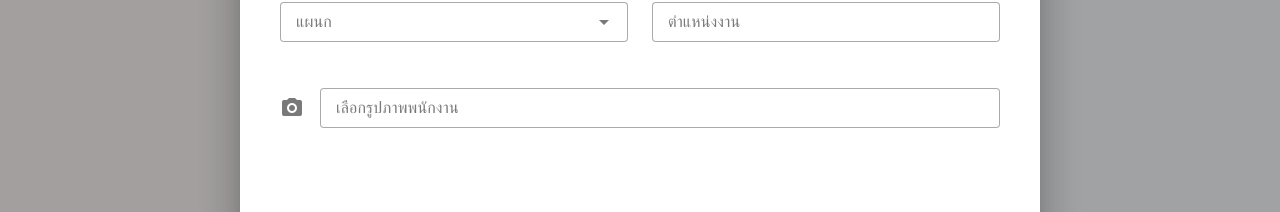
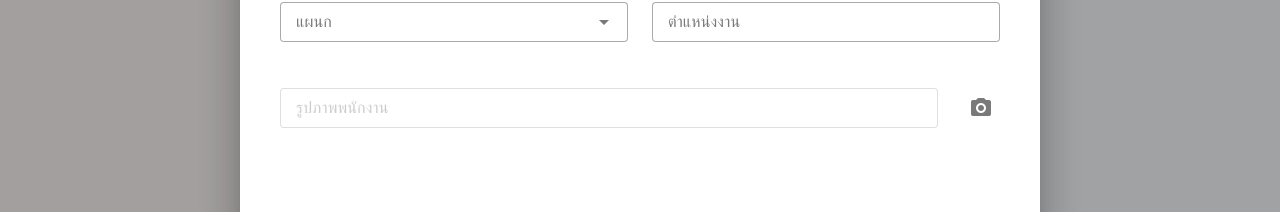
Before and after one commit to theone19/jtg_f, a Vue app: page /ctg/employee in a window 1280 px wide. Both pictures are taken after a click on the button "NEW". Shown: the part 376-588 px from the top of the page. Built offline with nearby package versions, Linux system fonts and the light colour scheme; no server answers; a small style sheet from the web is missing.

Commit message:
update from present

```diff
--- a/src/pages/employee.vue
+++ b/src/pages/employee.vue
@@ -189,17 +189,28 @@
                   </v-col>
                 </v-row>
                 <v-row>
-                  <v-col>
+                  <v-col cols="11">
+                    <v-text-field
+                      v-model="employeeData.empPicture"
+                      label="รูปภาพพนักงาน"
+                      variant="outlined"
+                      density="compact"
+                      disabled
+                    ></v-text-field>
+                  </v-col>
+                  <v-col cols="1">
                     <v-file-input
-                      v-model="employeeData.empPicture"
+                      v-model="originalImageFile"
                       label="เลือกรูปภาพพนักงาน"
                       accept="image/png, image/jpeg, image/gif"
                       prepend-icon="mdi-camera"
                       variant="outlined"
                       density="compact"
+                      hide-input
                       :disabled="isProcessing"
                       :loading="isProcessing"
                       @change="handleFileUpload"
+                      class="mt-2"
                     ></v-file-input>
                   </v-col>
                 </v-row>
@@ -355,6 +366,7 @@ export default {
     originalImageFile: null,
     originalImageUrl: null,
     resizedBase64: null,
+    isImageSave: false,
     // STATE เพิ่มใหม่: สำหรับ Progress
     isProcessing: false, // สถานะว่ากำลังประมวลผลไฟล์หรือไม่
     uploadProgress: 0, // เปอร์เซ็นต์ความคืบหน้า (0-100)
@@ -402,7 +414,9 @@ export default {
       this.employeeData.remarks = "";
       this.employeeData.isWorking = true;
       this.employeeData.empPicture = null;
+      this.originalImageFile = null;
       this.resizedBase64 = null;
+      this.isImageSave = false;
       this.dialog = true;
     },
     async onSave() {
@@ -414,6 +428,7 @@ export default {
           try {
             this.employeeData.empPicture = null;
             this.employeeData.imageData = this.resizedBase64;
+            this.employeeData.imageSave = this.isImageSave;
             const result = await axios.post(
               apiUrl + "/employee/createpic",
               this.employeeData
@@ -424,6 +439,8 @@ export default {
           }
         } else {
           try {
+            this.employeeData.imageData = this.resizedBase64;
+            this.employeeData.imageSave = this.isImageSave;
             await axios.put(
               apiUrl + "/department/update/" + this.departmentData.departmentId,
               this.departmentData
@@ -472,11 +489,13 @@ export default {
       this.dialogDelete = false;
     },
     handleFileUpload() {
-      const file = this.employeeData.empPicture;
+      // const file = this.employeeData.empPicture;
+      const file = this.originalImageFile;
 
       if (!file) {
-        this.employeeData.empPicture = null;
+        this.originalImageFile = null;
         this.resizedBase64 = null;
+        this.isImageSave = false;
         return;
       }
 
@@ -552,6 +571,7 @@ export default {
 
       // เริ่มอ่านไฟล์
       reader.readAsDataURL(file);
+      this.isImageSave = true;
     },
     async imageUrlToBase64(url) {
       return new Promise((resolve, reject) => {
```
